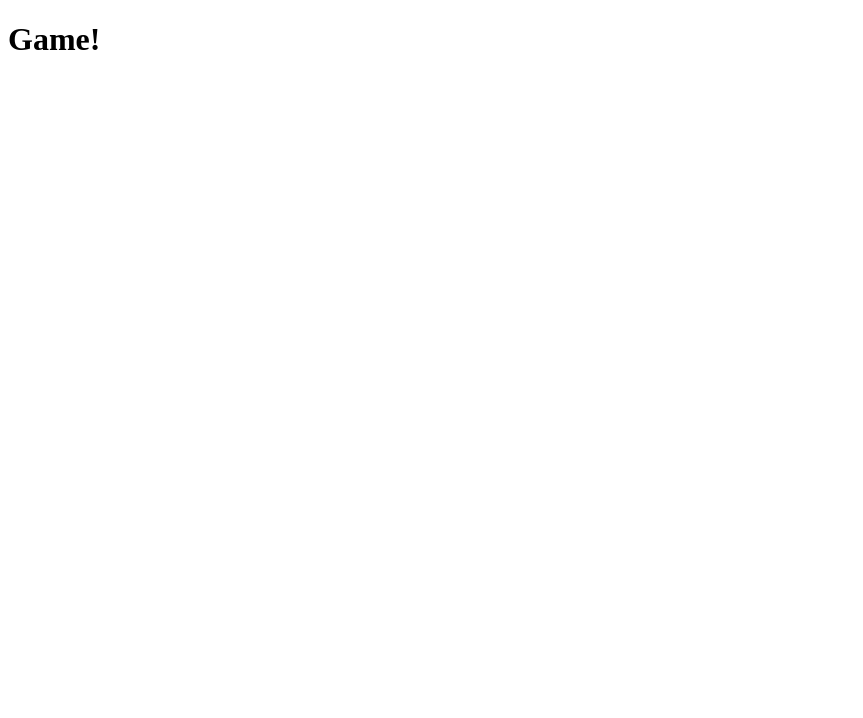
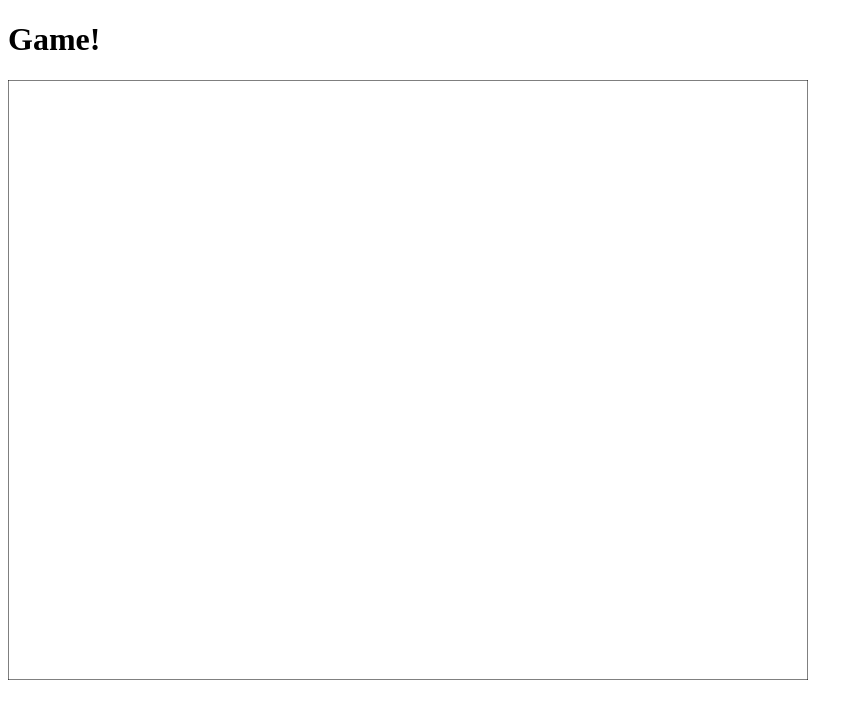
Before and after one commit to austinrx/untitled, a plain HTML site: page index.html in a window 1280 px wide. Shown: the whole page, without its empty margins (0-863 px from the left). Drawn offline with nearby package versions, Linux system fonts and the light colour scheme.

Commit message:
Fist commit.

```diff
--- a/Scripts/Game.js
+++ b/Scripts/Game.js
@@ -2,3 +2,12 @@
  * Created by jedia on 9/6/2015.
  */
 console.log('hello');
+var canvasWidth = 800;
+var canvasHeight = 600;
+
+$('#gameCanvas').attr('width',canvasWidth);
+$('#gameCanvas').attr('height',canvasHeight);
+
+var canvas = $('#gameCanvas')[0].getContext('2d');
+
+canvas.strokeRect(0,0 , canvasWidth , canvasHeight);
--- a/index.html
+++ b/index.html
@@ -6,7 +6,7 @@
 </head>
 <body>
 <h1>Game!</h1>
-<canvas id="gameCanvas" width="800" height="600"></canvas>
+<canvas id="gameCanvas"></canvas>
 <script src="bower_components/jquery/dist/jquery.js" type="text/javascript"></script>
 <script src="Scripts/Game.js" type="text/javascript"></script>
 </body>
```
